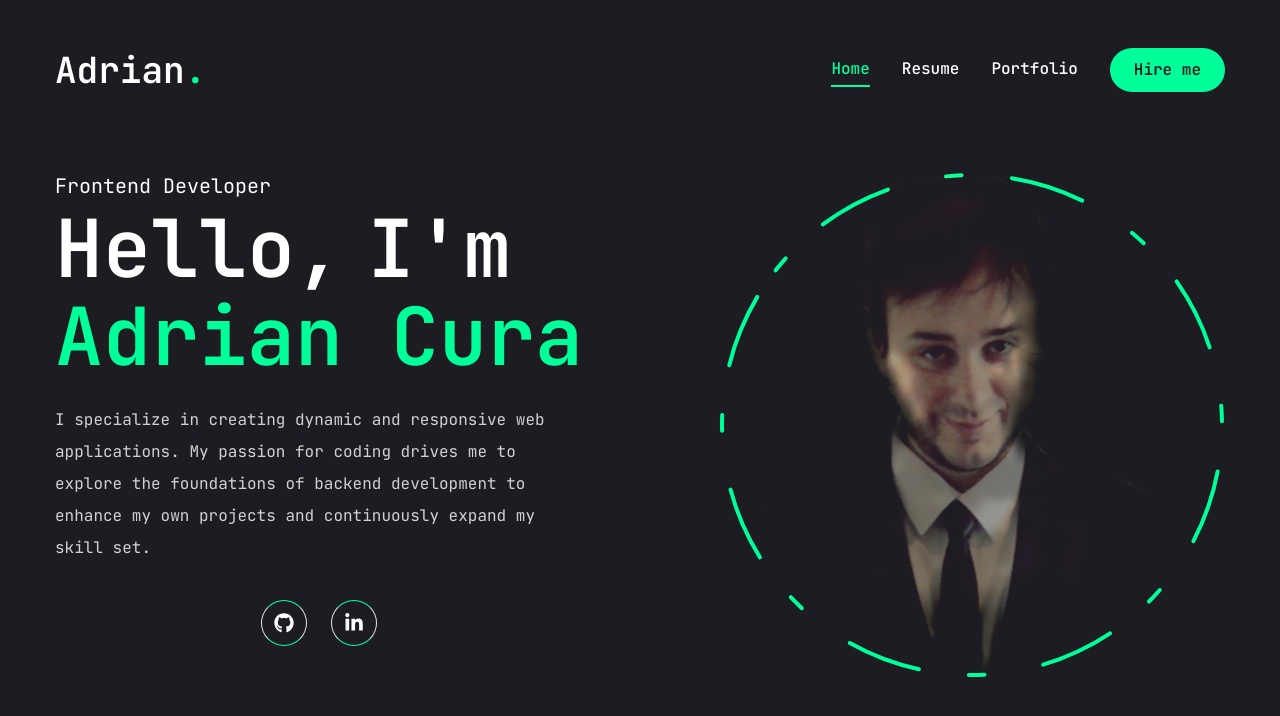
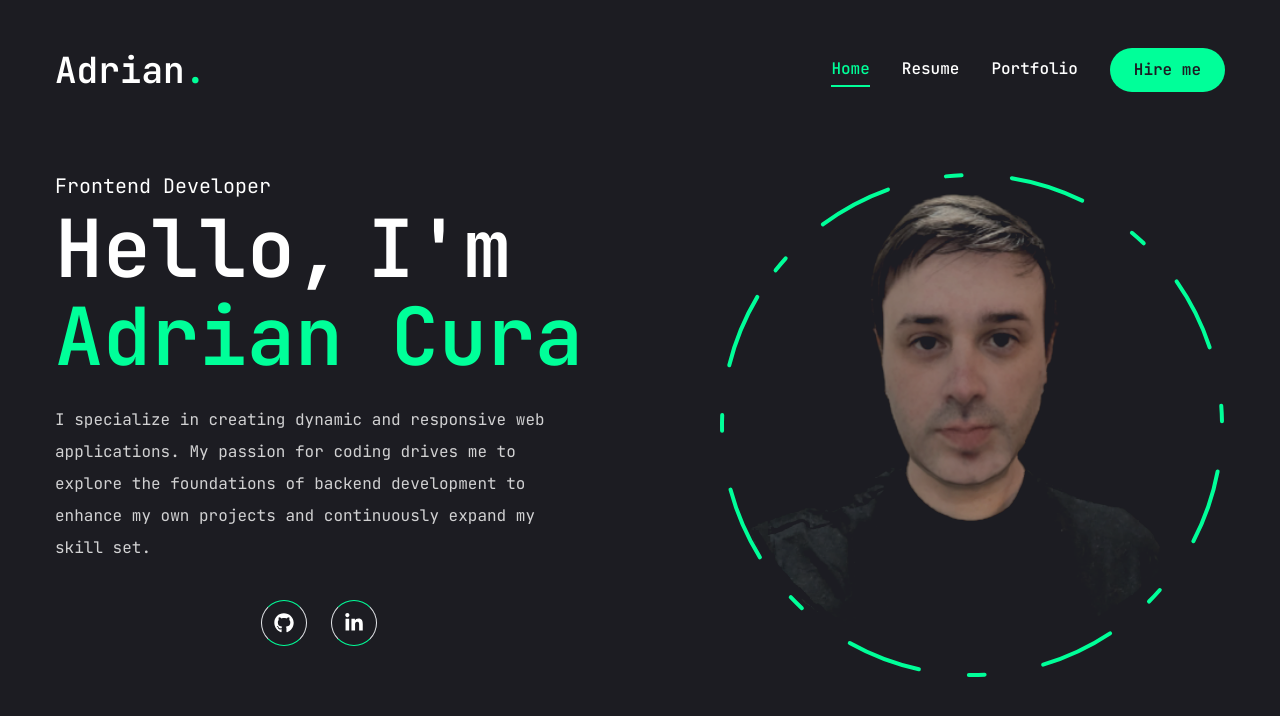
Before and after one commit to Adrian-Cura/myportfolio, a Next.js app: page / in a window 1280 px wide. Shown: the top 716 px of the page. Built offline with nearby package versions, Linux system fonts and the light colour scheme.

Commit message:
change personal picture

```diff
--- a/components/layout/Photo.tsx
+++ b/components/layout/Photo.tsx
@@ -21,7 +21,7 @@ const Photo = () => {
           }}
         >
           <Image
-            src="/assets/foto.png"
+            src="/assets/picFoliov3.png"
             quality={100}
             priority
             fill
```
Also changed, not shown: public/assets/foto.png (deleted), public/assets/picFoliov3.png (added).
